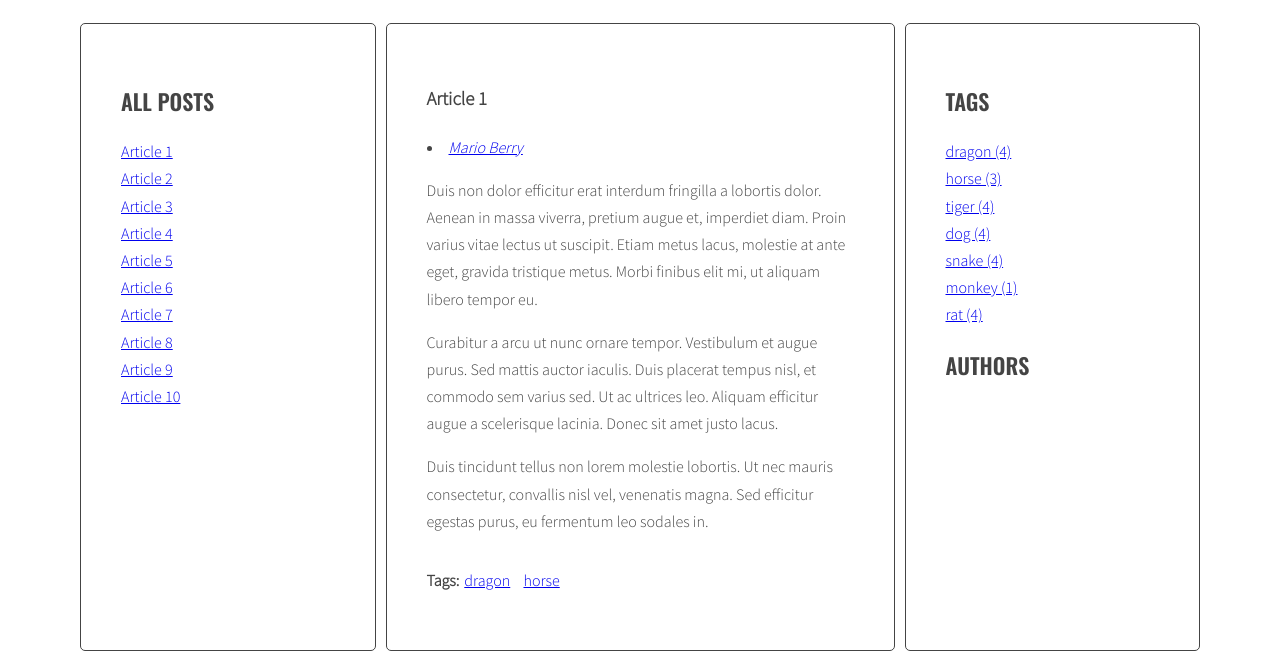
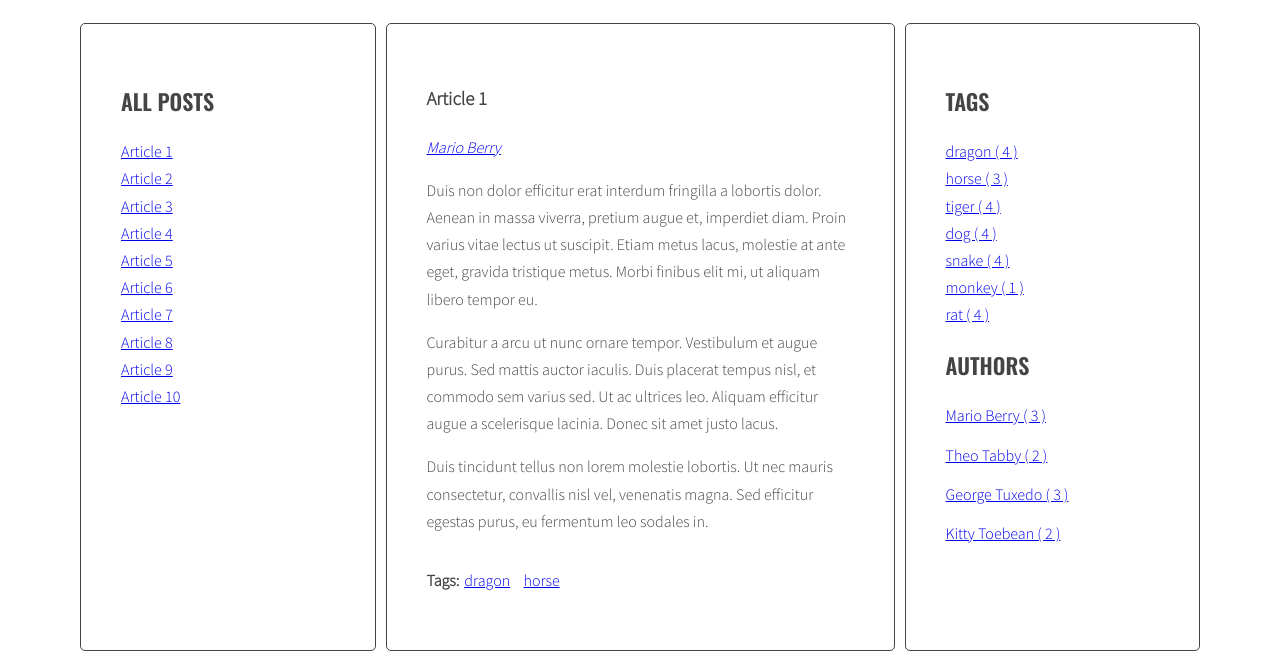
Before and after one commit to MateuszCrono/Blog-project, a website: page index.html in a window 1280 px wide. Shown: the part 220-879 px from the top of the page. Drawn offline with nearby package versions, Linux system fonts and the light colour scheme.

Commit message:
final version week 6-7

```diff
--- a/index.html
+++ b/index.html
@@ -215,15 +215,21 @@
         </main>
         </div>
     </div>
+     <script id="template-author-link" type="text/x-handlebars-template">
+    <a href="#tag-author{{ id }}"><span>{{ title }}</span></a>
+  </script>
+   <script id="template-tag-link" type="text/x-handlebars-template">
+    <li><a href="#tag-{{ id }}"><span>{{ title }}</span></a></li>
+  </script>
     <script id="template-tag-cloud-link" type="text/x-handlebars-template">
-      {{#each tags}}
-      <li class={{ className }}><a href="#{{ tag }}"> <span>{{ tag }} ({{ count}}) </span></a></li>
-      {{/each}}
+       {{#each tags}}
+      <li><a class="{{ className }}" href="#tag-{{ tag }}">{{ tag }} ( {{ count }} )</a></li>
+    {{/each}}
     </script>
     <script id="template-author-cloud-link" type="text/x-handlebars-template">
       {{#each authors}}
-      <li class={{ className }}><a href="#{{ author }}"><span>{{ author }} ({{ count }}) </span></a></li>
-      {{/each}}
+      <li><a href="#tag-author{{ author }}">{{ author }} ( {{ count }} )</a></li>
+    {{/each}}
     </script>
     <script id="template-article-link" type="text/x-handlebars-template">
       <li><a href="#{{ id }}"><span>{{ title }}</span></a></li>
--- a/js/script.js
+++ b/js/script.js
@@ -3,7 +3,9 @@
 const templates = {
   articleLink: Handlebars.compile(document.querySelector('#template-article-link').innerHTML),
   tagCloudLink: Handlebars.compile(document.querySelector('#template-tag-cloud-link').innerHTML),
-  authorCloudLink: Handlebars.compile(document.querySelector('#template-author-cloud-link').innerHTML)
+  authorCloudLink: Handlebars.compile(document.querySelector('#template-author-cloud-link').innerHTML),
+  tagLink: Handlebars.compile(document.querySelector('#template-tag-link').innerHTML),
+  authorLink: Handlebars.compile(document.querySelector('#template-author-link').innerHTML),
 }
 
 const optArticleSelector = ".post",
@@ -143,7 +145,7 @@ function generateTags() {
     for (let tag of articleTagsArray) {
       /* generate HTML of the link */
         const linkHTMLData = {id: tag, title: tag};
-        const linkHTML = templates.articleLink(linkHTMLData);
+        const linkHTML = templates.tagLink(linkHTMLData);
       /* add generated code to html variable */
       html = html + linkHTML;
       /* [NEW] check if this link is NOT already in allTags */
@@ -239,7 +241,7 @@ function generateAuthors() {
     const authorTag = article.getAttribute("data-author");
     // generate html of the link //
     const linkHTMLData = {id: authorTag, title: authorTag};
-    const authorHTML = templates.articleLink(linkHTMLData);
+    const authorHTML = templates.authorLink(linkHTMLData);
     /* add generated code to html variable */
     html = html + authorHTML;
     /* [NEW] check if this link is NOT already in allTags */
@@ -256,14 +258,15 @@ function generateAuthors() {
   const authorParams = calculateAuthorsParams(AllAuthors);
   const allAuthorsData = { authors: [] };
   // start loop for each author from all authors
-  for (let author of AllAuthors) {
-    AllAuthorsData.authors.push({
+  console.log(AllAuthors);
+  for (let author in AllAuthors) {
+    allAuthorsData.authors.push({
       author: author,
       count: AllAuthors[author],
-      className: calculateAuthorsClass(AllAuthors[author], authorParams),
+      className: calculateAuthorClass(AllAuthors[author], authorParams),
     });
   }
-  authorList.innerHTML = templates.AuthorCloudLink(allAuthorsData);
+  authorList.innerHTML = templates.authorCloudLink(allAuthorsData);
 }
 
 generateAuthors();
@@ -276,7 +279,7 @@ function authorClickHandler(event) {
   /* make a new constant "href" and read the attribute "href" of the clicked element */
   const href = clickedElement.getAttribute("href");
   /* make a new constant "tag" and extract tag from the "href" constant */
-  const tag = href.replace("#tag-author", " ");
+  const tag = href.replace("#tag-author", "");
   /* find all tag links with class active */
   const activeLinks = document.querySelectorAll(
     'a.active[href^="#tag-author"]'
@@ -296,6 +299,7 @@ function authorClickHandler(event) {
     /* END LOOP: for each found tag link */
   }
   /* execute function "generateTitleLinks" with article selector as argument */
+  console.log(tag);
   generateTitleLinks('[data-author="' + tag + '"]');
 }
 
@@ -305,7 +309,7 @@ function addClickListenersToAuthors() {
   /* START LOOP: for each link */
   for (let authortag of authorTags) {
     /* add tagClickHandler as event listener for that link */
-    authortag.addEventListener("click", tagClickHandler);
+    authortag.addEventListener("click", authorClickHandler);
     /* END LOOP: for each link */
   }
 }
```
